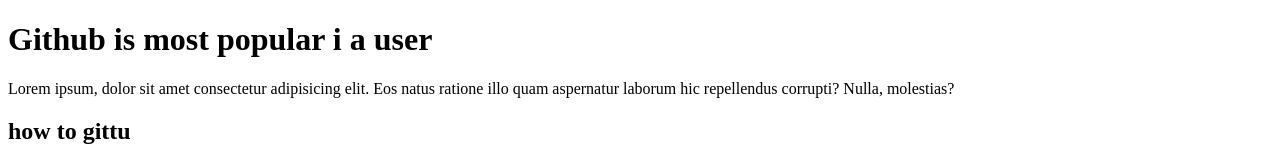
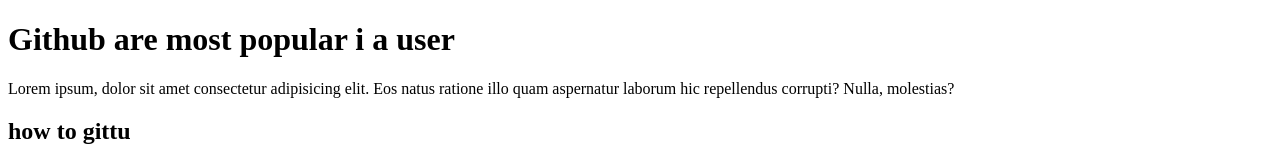
Before and after one commit to AbtahiHasan/git-branch-commands, a plain HTML site: page index.html in a window 1280 px wide. Shown: the top 160 px of the page. Drawn offline with Linux system fonts and the light colour scheme.

Commit message:
change a verb

```diff
--- a/index.html
+++ b/index.html
@@ -7,7 +7,7 @@
     <title>github branch</title>
   </head>
   <body>
-    <h1>Github is most popular i a user</h1>
+    <h1>Github are most popular i a user</h1>
     <p>
       Lorem ipsum, dolor sit amet consectetur adipisicing elit. Eos natus
       ratione illo quam aspernatur laborum hic repellendus corrupti? Nulla,
```
